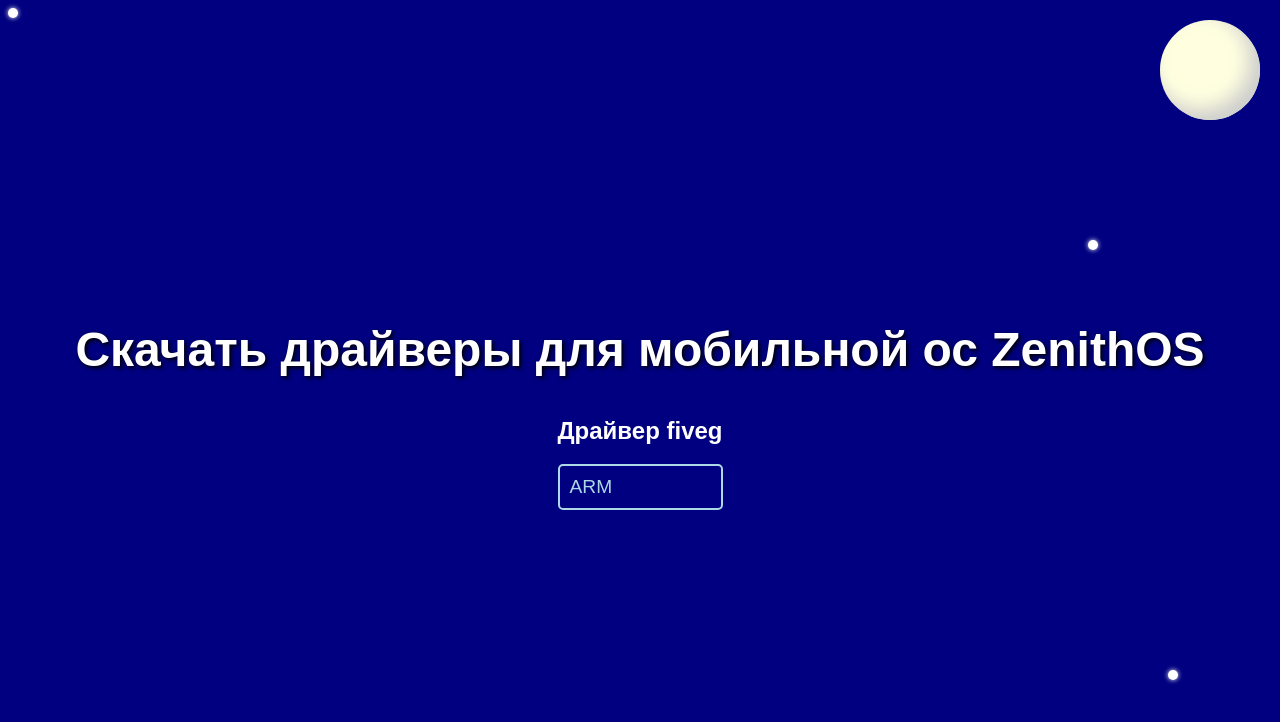
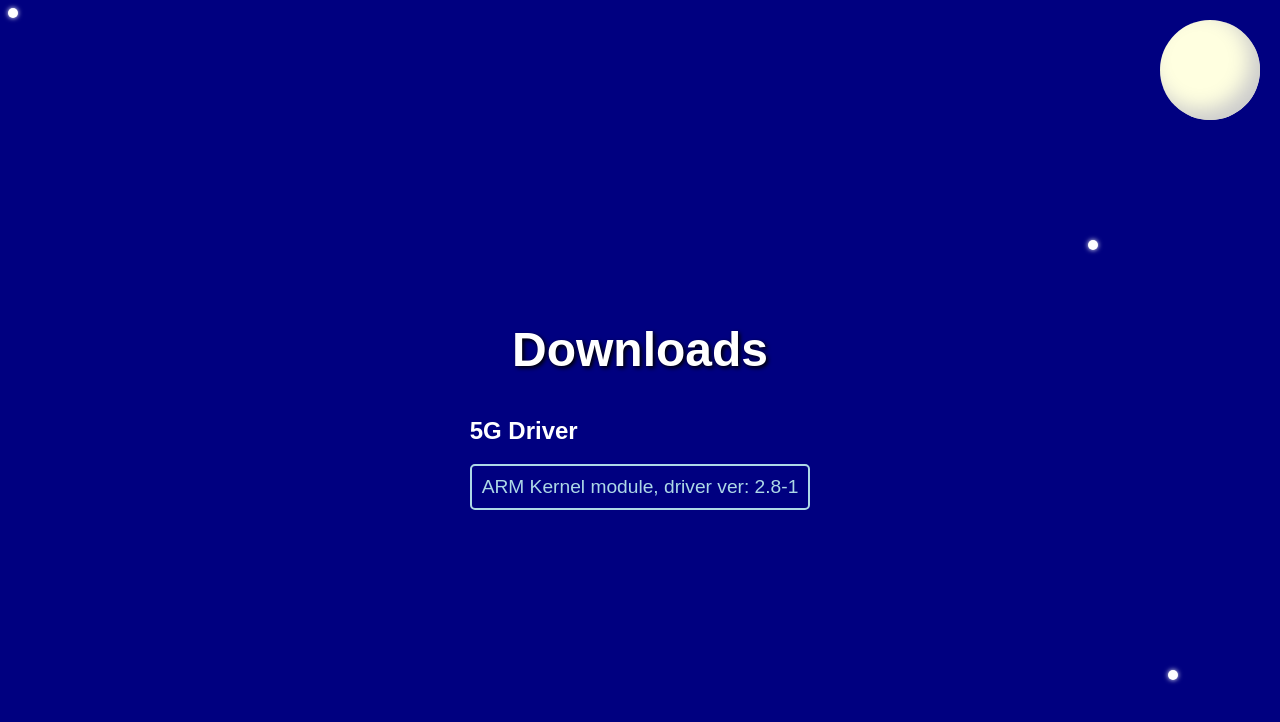
Before and after one commit to zntsproj/ZenithOS-Drivers, a plain HTML site: page index.html in a window 1280 px wide. Drawn offline with Linux system fonts and the light colour scheme.

Commit message:
Update index.html

```diff
--- a/index.html
+++ b/index.html
@@ -1,7 +1,7 @@
 <!DOCTYPE html>
 <html>
 <head>
-  <title>Скачать драйверы</title>
+  <title>Download ZenithOS Drivers</title>
   <style>
     body {
       background-color: #000080; /* Синий фон */
@@ -78,11 +78,11 @@
   <div class="star"></div>
   <div class="star"></div>
     <div class = "container">
-        <h1>Скачать драйверы для мобильной ос ZenithOS</h1>
+        <h1>Downloads</h1>
         <div class = "drivers">
-            <h2>Драйвер fiveg</h2>
+            <h2>5G Driver</h2>
             <ul>
-              <li><a href="fiveg.ko">ARM</a></li>
+              <li><a href="fiveg.ko">ARM Kernel module, driver ver: 2.8-1</a></li>
             </ul>
         </div>
     </div>
```
